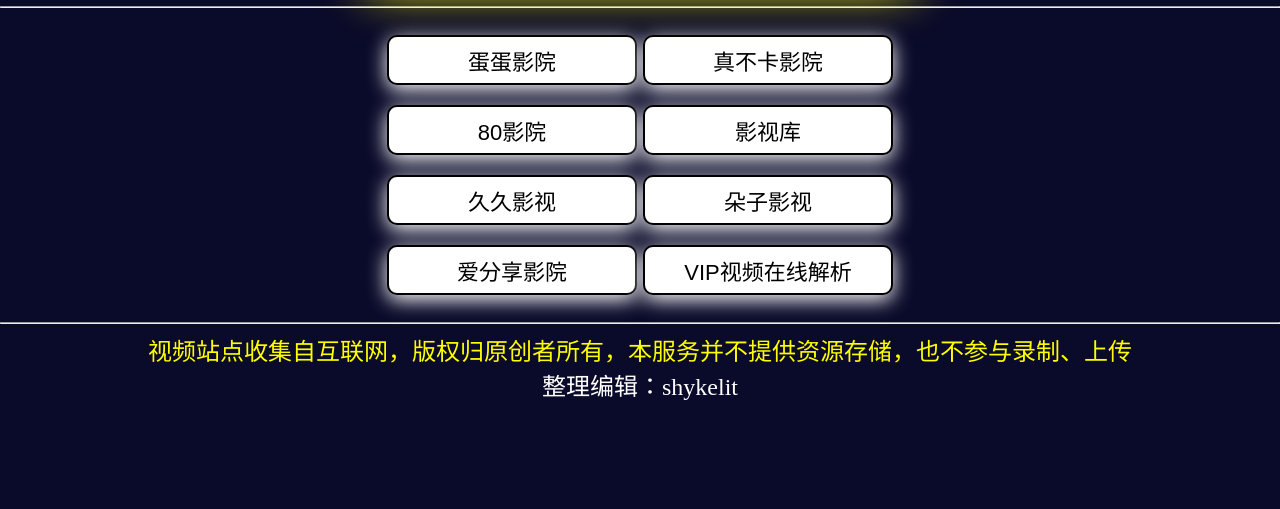
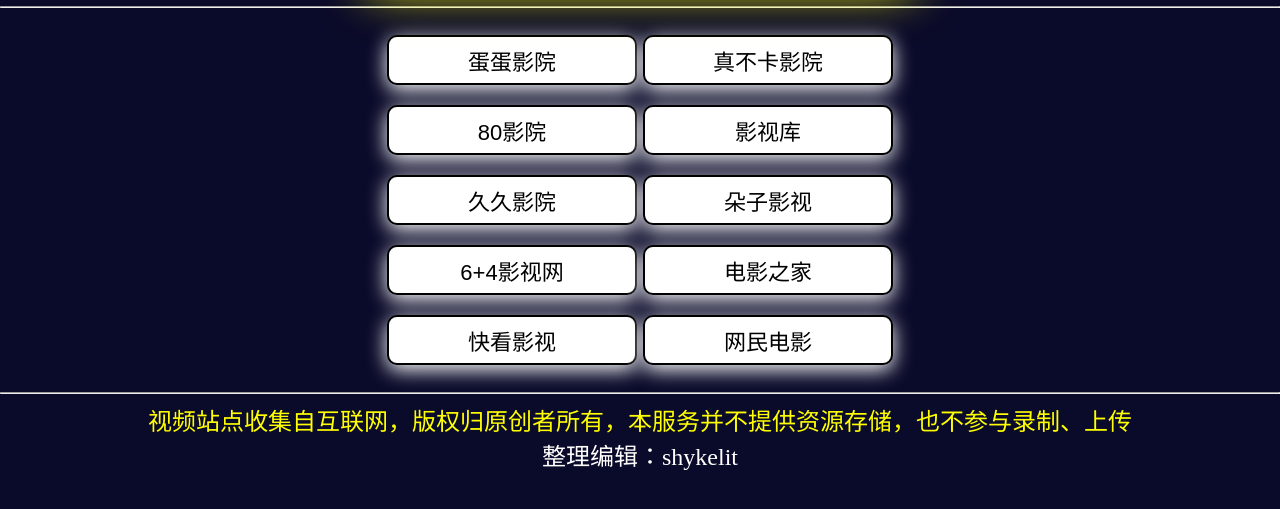
Before and after one commit to shykelit/-shykelit.github.io, a plain HTML site: page index.html in a window 1280 px wide. Shown: the part 71-580 px from the top of the page. Drawn offline with Linux system fonts and the light colour scheme.

Commit message:
Update index.html

```diff
--- a/index.html
+++ b/index.html
@@ -175,11 +175,14 @@ button:hover {
 <button style='width:250px;font-size:22px;text-align:center;background-color:white;color:black'" > <a href="https://www.80yy.cn/">80影院</button>
 <button style='width:250px;font-size:22px;text-align:center;background-color:white;color:black'" > <a href="https://app.movie">影视库</button>
 <br><br>
-<button style='width:250px;font-size:22px;text-align:center;background-color:white;color:black'" > <a href="https://www.5199dy.com/">久久影视</button>
+<button style='width:250px;font-size:22px;text-align:center;background-color:white;color:black'" > <a href="https://www.5199dy.com/">久久影院</button>
 <button style='width:250px;font-size:22px;text-align:center;background-color:white;color:black'" > <a href="http://api.duozi.renmengshi.com/app/index.php?i=93&c=entry&eid=127&op=qxmov">朵子影视</button>
 <br><br>
-<button style='width:250px;font-size:22px;text-align:center;background-color:white;color:black'" > <a href="https://www.isharing360.com/">爱分享影院</button>
-<button style='width:250px;font-size:22px;text-align:center;background-color:white;color:black'" > <a href="https://jiexi.taoquanzb.com/">VIP视频在线解析</button>
+<button style='width:250px;font-size:22px;text-align:center;background-color:white;color:black'" > <a href="https://www.64ys.com/">6+4影视网</button>
+<button style='width:250px;font-size:22px;text-align:center;background-color:white;color:black'" > <a href="http://www.sody123.com/">电影之家</button>
+<br><br>
+<button style='width:250px;font-size:22px;text-align:center;background-color:white;color:black'" > <a href="http://www.kuaikan66.com/">快看影视</button>
+<button style='width:250px;font-size:22px;text-align:center;background-color:white;color:black'" > <a href="https://www.prinevillesda.org/l/1/">网民电影</button>
 <br/><br/>
 <a  style='color:white;'>
 <hr>
```
